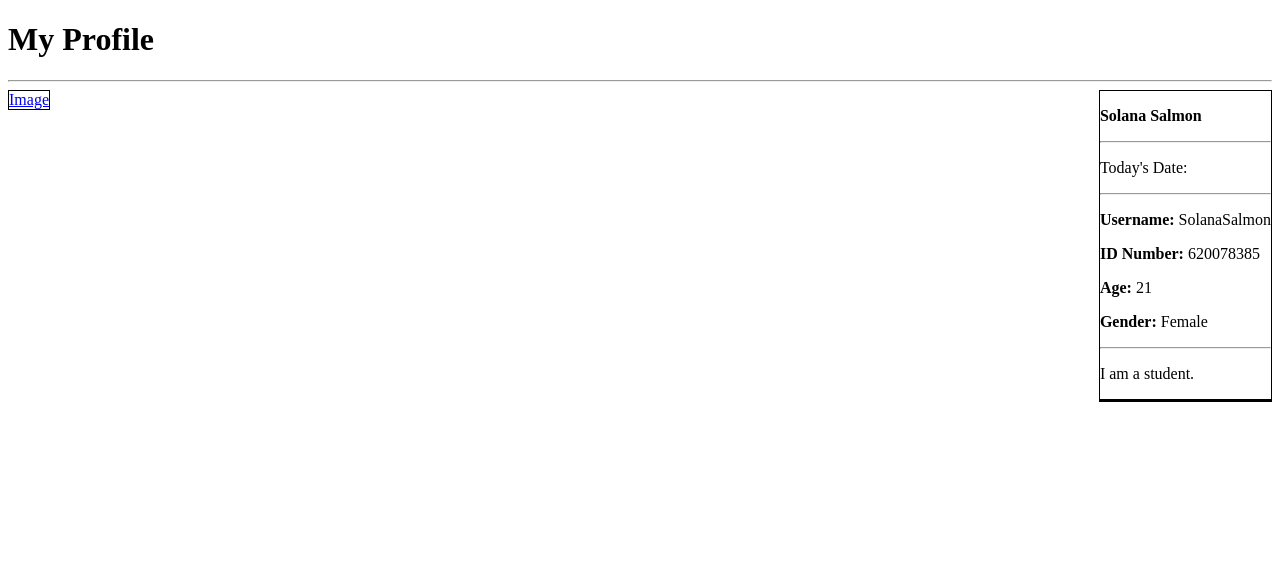
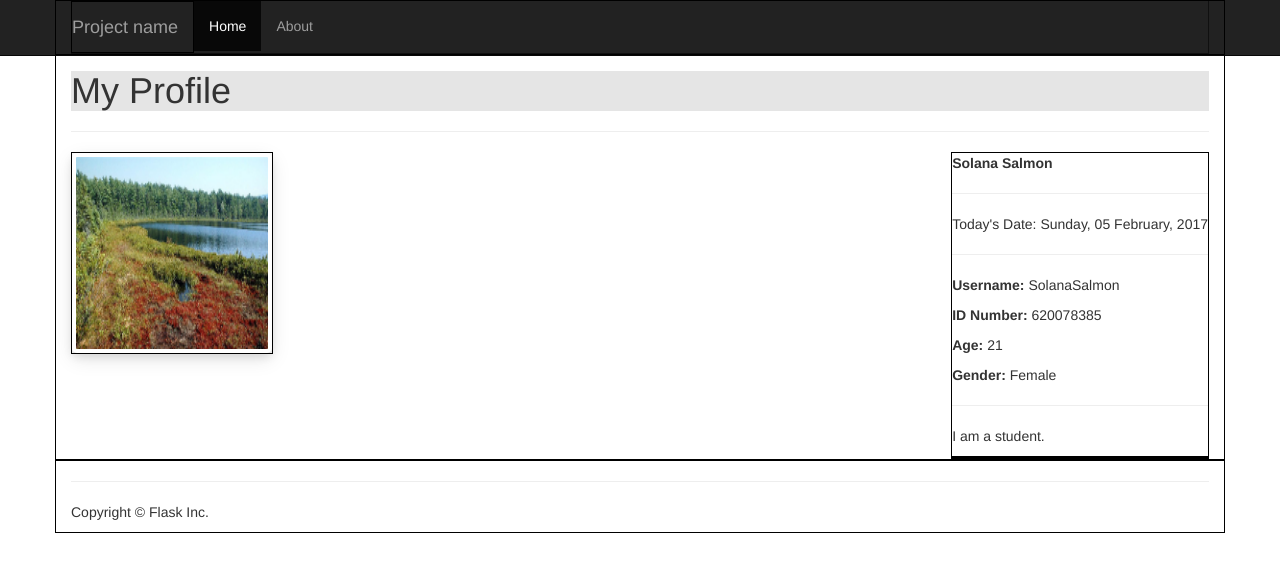
Before and after one commit to SolanaSalmon/info3180-lab2, a Flask app: page /profile in a window 1280 px wide. Shown: the top 572 px of the page. Run offline with Flask 2, Linux system fonts and the light colour scheme; some libraries are stand-ins or nearby versions.

Commit message:
web2lab2

```diff
--- a/app/templates/profile.html
+++ b/app/templates/profile.html
@@ -1,19 +1,21 @@
 <!DOCTYPE html>
+{% extends "base.html" %}
 <html>
 
     <head>
+        {% block main %}
         <strong> <h1> My Profile </h1>  </strong>
         <link rel="stylesheet" type="text/css" href="style.css">
     </head>
         <hr>
         <body>
             <div style= "float: left";>
-            <a href="{{ url_for('static', filename = 'lab2.jpg') }}", style="float: left;"> Image </a>
+            <img src="{{ url_for('static', filename = 'image/lab2.jpg') }}" width="200" height="200", style= "float: left";>
             </div>
-            <div style="float: right";>
+            <div style= "float: right";>
             <p> <strong> Solana Salmon</strong> </p>
             <hr>
-            <p> Today's Date: <ahref="{{ url_for('now')}}"> </a> </p>
+            <p> Today's Date: {{ datetime}}  </p>
             <hr>
            <p> <b> Username: </b> SolanaSalmon </p>
             <p> <b>ID Number: </b> 620078385 </p>
@@ -24,5 +26,6 @@
 
            <p> I am a student. </p>
            <div/>
+           {% endblock %}
         </body>
 </html>
--- a/app/templates/style.css
+++ b/app/templates/style.css
@@ -1,5 +1,26 @@
+{% extends "base.html" %}
+
+{% block title %} My Profile {% endblock %}
+
 div{
     border: 1px;
     border-style: solid;
     border-color: black;
 }
+
+p.strong{
+    background-color: #e5e5e5;
+  }
+
+img{
+    display: block;
+    border:4px solid #ffffff;
+    border-radius: 5px;
+    background-color:#ffffff;
+    position: relative;
+    box-shadow:0 4px 8px 0 rgba(0,0,0,0.1),0 6px 20px 0 rgba(0,0,0,0.1)!important;
+  }
+
+h1{
+    background-color: #e5e5e5;
+}
--- a/app/views.py
+++ b/app/views.py
@@ -8,19 +8,22 @@ This file creates your application.
 from app import app
 from flask import render_template, request, redirect, url_for
 import time
-
+import datetime
 ###
 # Routing for your application.
 ###
 @app.route('/profile')
 def profile():
     """ Render Profile."""
-    return render_template('profile.html')
+    return render_template('profile.html', datetime=timeinfo())
 
-@app.route('/timeinfo')
 def timeinfo():
-    now=time.strftime(' %a/%d/%m/%y ')
-    return now
+    date = datetime.date.today().strftime("%d")
+    day = datetime.date.today().strftime("%A")
+    month = datetime.date.today().strftime("%B")
+    year = datetime.date.today().strftime("%Y")
+    return "{}, {} {}, {}".format(day, date, month, year)
+
 
 
 @app.route('/')
```
Also changed, not shown: app/static/image/js/app.js (renamed from app/static/js/app.js), app/static/image/js/bootstrap.js (renamed from app/static/js/bootstrap.js), app/static/image/js/bootstrap.min.js (renamed from app/static/js/bootstrap.min.js), app/static/image/js/npm.js (renamed from app/static/js/npm.js), app/static/image/lab2.jpg (renamed from app/static/lab2.jpg).
